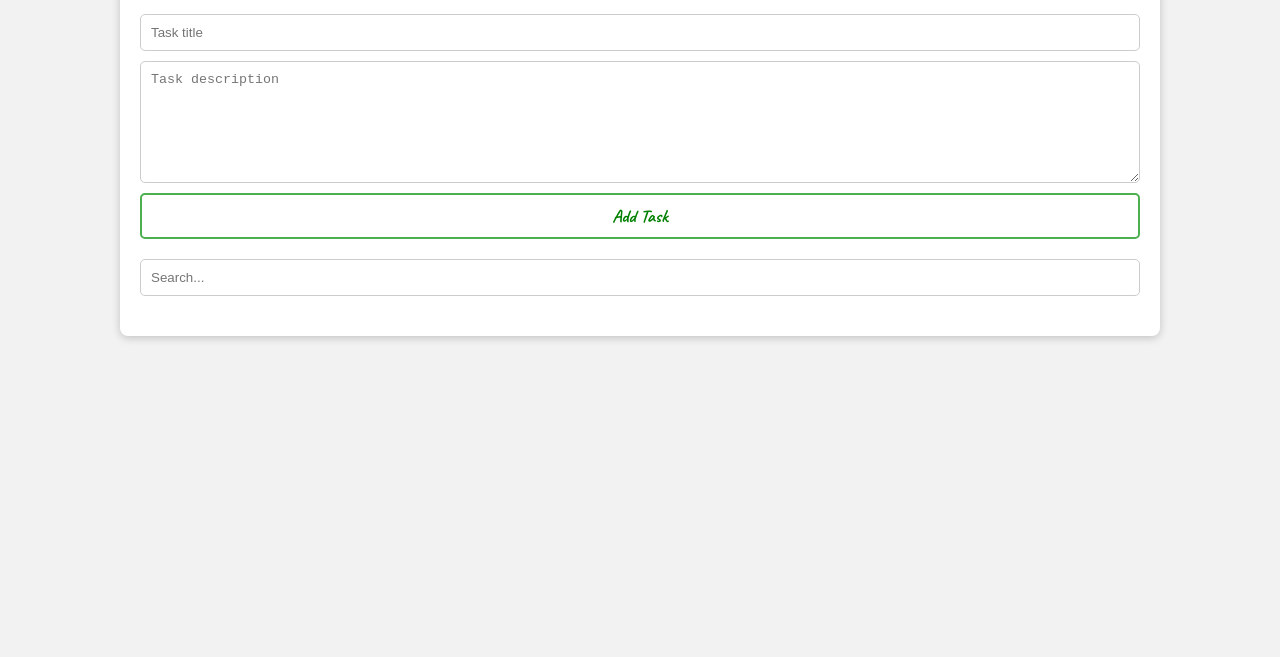
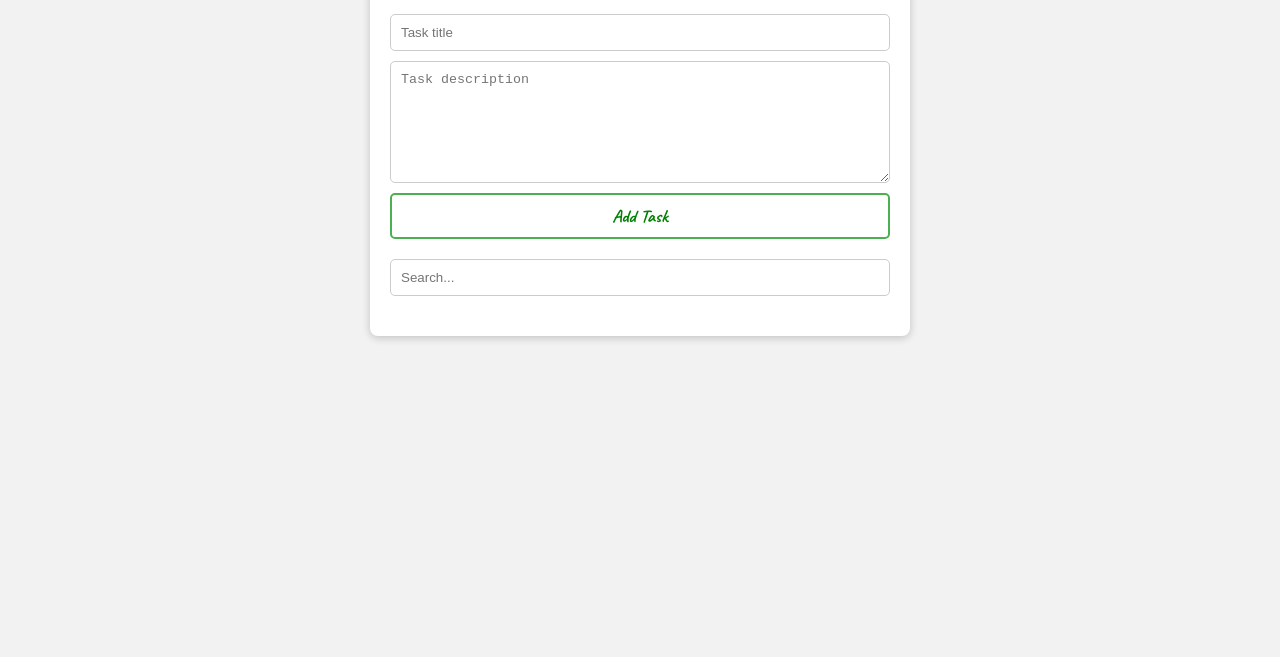
Before and after one commit to AbdElRahman-SaadElDin/TodoApp, a plain HTML site: page index.html in a window 1280 px wide. Shown: the part 143-800 px from the top of the page. Drawn offline with Linux system fonts and the light colour scheme.

Commit message:
Update style.css

```diff
--- a/style.css
+++ b/style.css
@@ -14,7 +14,7 @@ h1 {
     background: white;
     padding: 20px;
     border-radius: 8px;
-    width: 1000px;
+    max-width: 500px;
     margin: auto;
     box-shadow: 0 2px 8px rgba(0,0,0,0.2);
 
```
